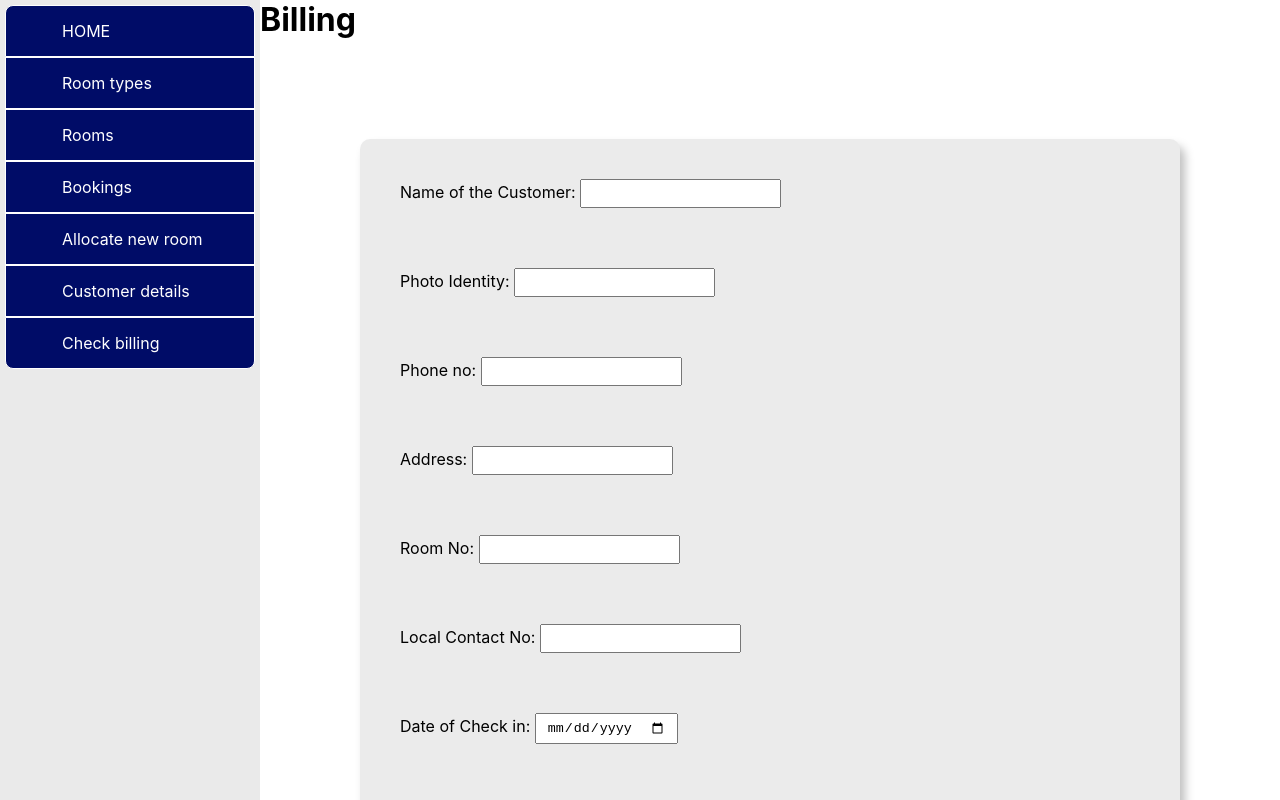
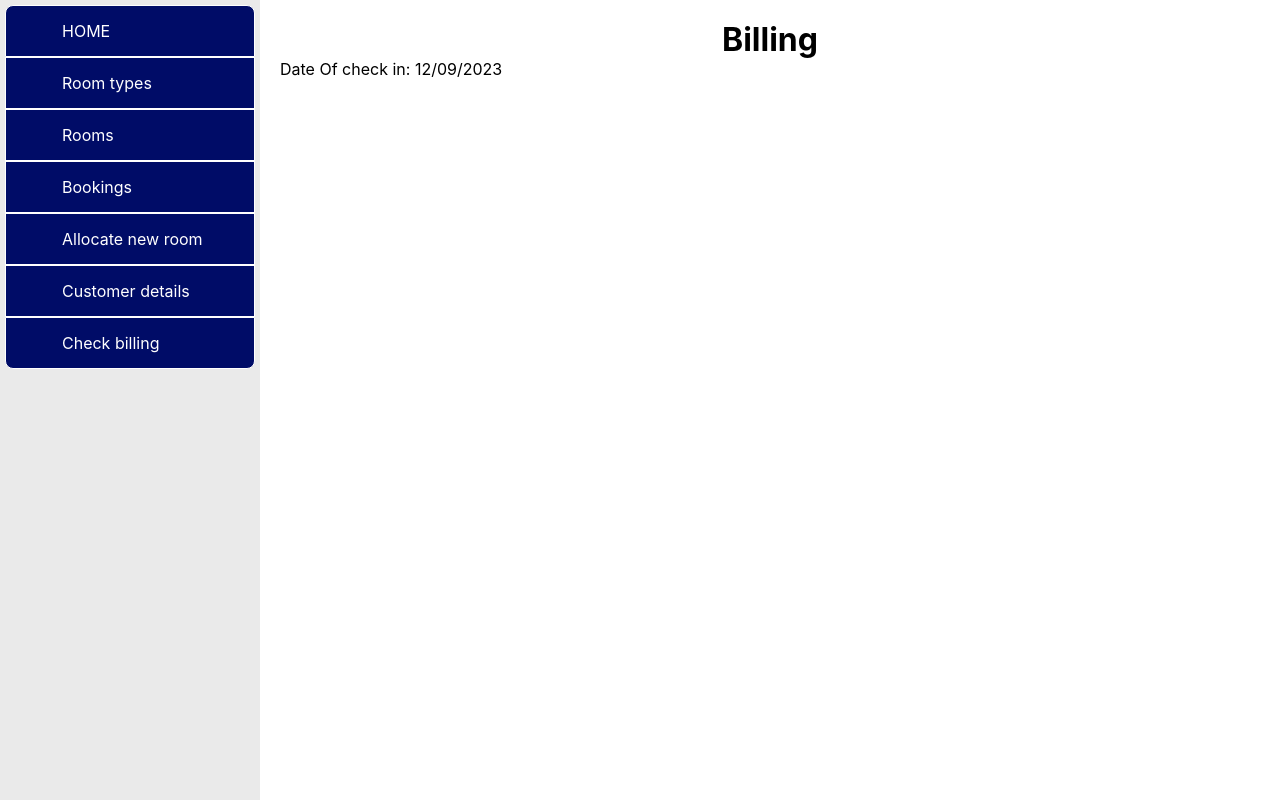
Before and after one commit to imTanay0/hotel-management-system-frontend, a React (Vite) app: page /billing/1 in a window 1280 px wide. Shown: the top 800 px of the page. Built offline with nearby package versions, Linux system fonts and the light colour scheme.

Commit message:
Changing billing page layout

```diff
--- a/src/pages/Billing/Billing.jsx
+++ b/src/pages/Billing/Billing.jsx
@@ -8,56 +8,9 @@ const Billing = () => {
     <div className='billing-section'>
       <h1>Billing</h1>
 
-      <div className='billing-section-form'>
-        <form>
-          <label>Name of the Customer: <input type="text" /></label>
+      <div>
+        <span>Date Of check in: 12/09/2023</span>
 
-          <br />
-          <br />
-
-          <label>Photo Identity: <input type="text" /></label>
-
-          <br />
-          <br />
-
-          <label>Phone no: <input type="text" /></label>
-
-          <br />
-          <br />
-
-          <label>Address: <input type="text" /></label>
-
-          <br />
-          <br />
-
-          <label>Room No: <input type="text" /></label>
-
-          <br />
-          <br />
-
-          <label>Local Contact No: <input type="text" /></label>
-
-          <br />
-          <br />
-
-          <label>Date of Check in: <input type="date" /></label>
-
-          <br />
-          <br />
-
-          <label>Company Name: <input type="text" /></label>
-
-          <br />
-          <br />
-
-          <label>GSTIN No: <input type="text" /></label>
-
-          <br />
-          <br />
-
-          <button className='btn' type='submit'>Submit</button>
-
-        </form>
       </div>
     </div>
   )
--- a/src/pages/Billing/billing.css
+++ b/src/pages/Billing/billing.css
@@ -1,3 +1,7 @@
-.billing-section-form {
-  padding: 100px;
+.billing-section {
+  padding: 20px;
 }
+
+.billing-section h1 {
+  text-align: center;
+}
```
